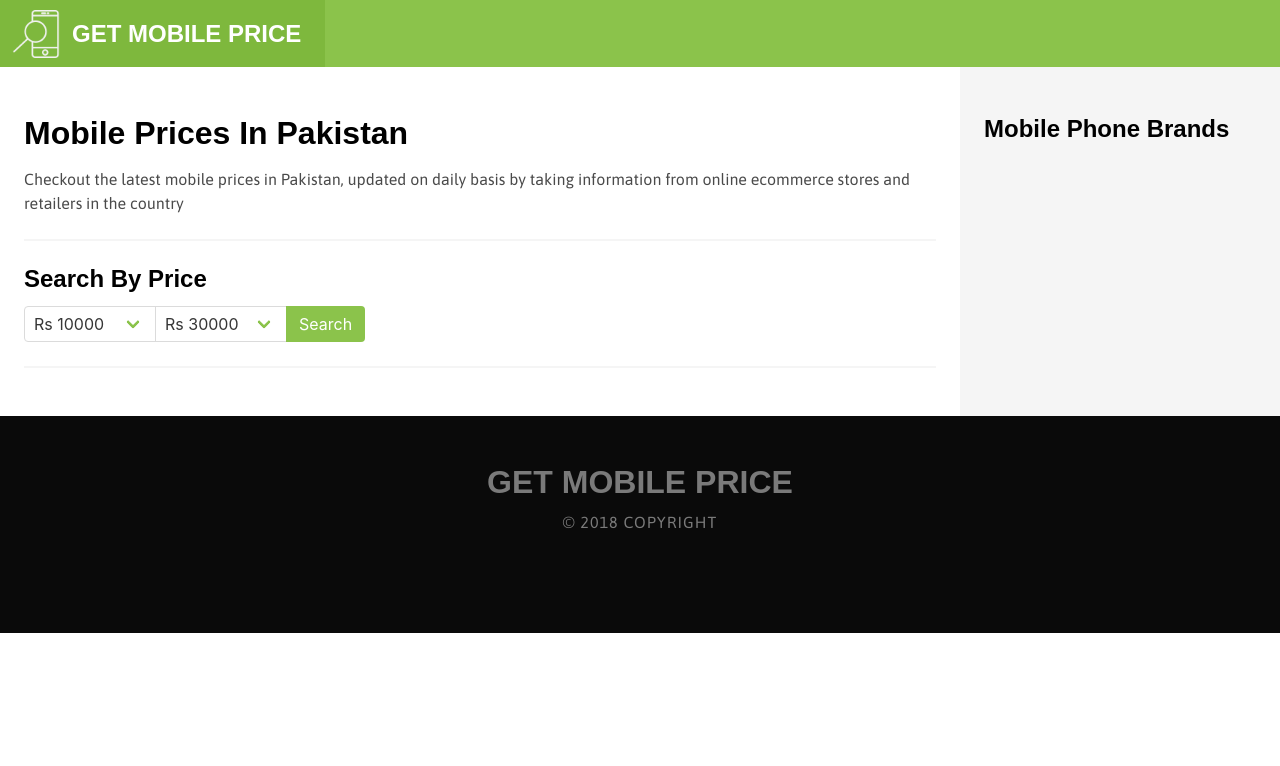
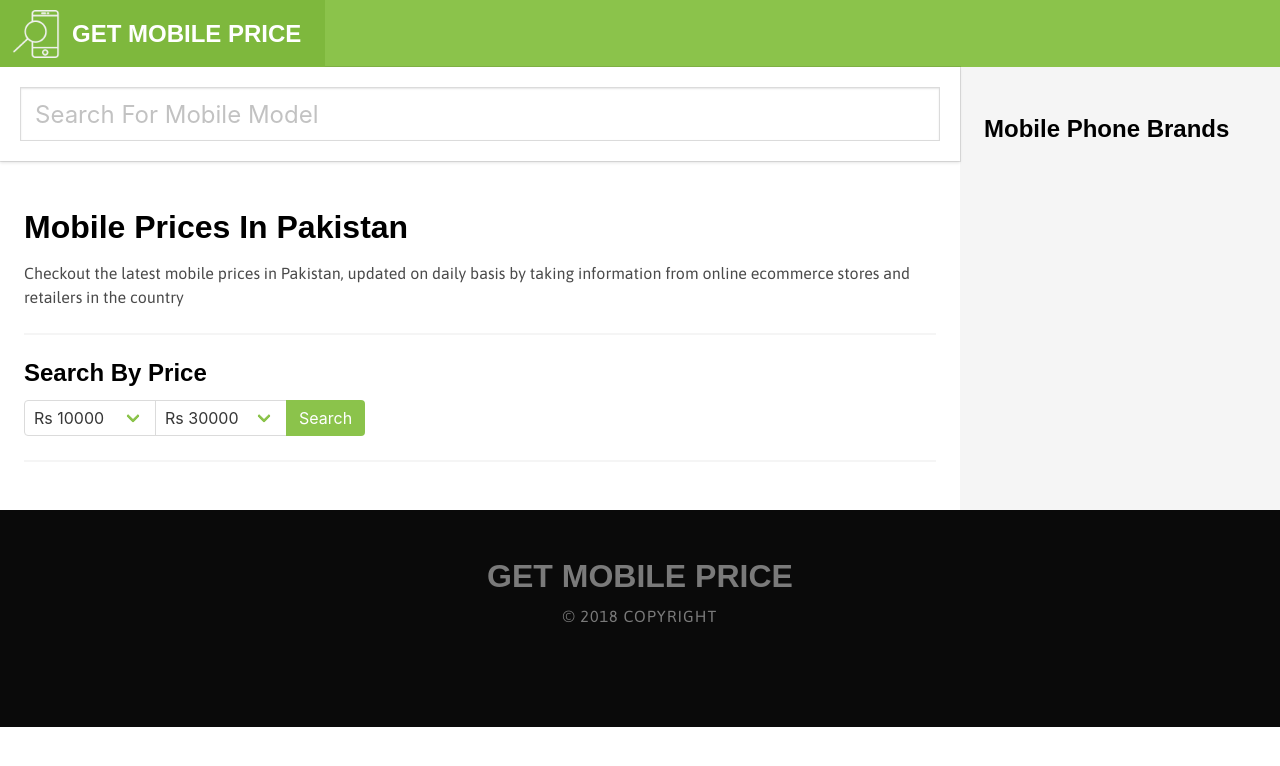
Before and after one commit to saqibrauf/gmt, a Django app: page / in a window 1280 px wide. Shown: the top 766 px of the page. Run offline with Django 3.2, Linux system fonts and the light colour scheme; data that the repository does not hold is empty; some libraries are stand-ins or nearby versions; some web fonts are replaced.

Commit message:
SearchBar

```diff
--- a/assets/css/styles.css
+++ b/assets/css/styles.css
@@ -55,6 +55,13 @@ b, strong {
 	height: 100%;
 }
 
+.scrollToTop{
+    position:fixed;
+    bottom:25px;
+    right:25px;
+    display:none;
+}
+
 @media screen and (min-width: 1088px) {
 	.container.is-fluid {
 	    margin-left: 0px;
--- a/mprices/views.py
+++ b/mprices/views.py
@@ -1,6 +1,7 @@
 from django.shortcuts import render, HttpResponse
 from django.shortcuts import get_object_or_404
 from .models import Location, Brand, Phone
+from django.urls import reverse
 
 def index(request):
 	if request.POST:
@@ -50,19 +51,24 @@ def phone(request, slug, location):
 	return render(request, 'mprices/phone-detail.html', context)
 
 #AJAX Call for Phone Model
-import json
+from django.http import JsonResponse
+def get_phone(request):
+	results = []
+	if request.GET:
+		query = request.GET.get('term')
+		if query:
+			p_model = Phone.objects.filter(phone_model__icontains=query)
 
-def get_phone(request):
-	if request.GET:
-		query = request.GET.get('term', '')
-		p_model = Phone.objects.filter(phone_model__icontains=query)
-		results = []
-		for p in p_model:
-			model_json = {}
-			model_json = p.phone_model
-			results.append(model_json)
-		data = json.dumps(results)
+			for p in p_model:
+				url = reverse('phone', kwargs={'slug': p.phone_model_slug, 'location': 'pakistan'})
+				model_json = {
+					'url' : url,
+					'model' : p.phone_model,
+				}
+				results.append(model_json)
+
+	data = results
+	if data:
+		return JsonResponse(data,safe=False)
 	else:
-		data = 'fail'
-	mimetype = 'application/json'
-	return HttpResponse(data, mimetype)
+		return JsonResponse('none', safe=False)
--- a/templates/base.html
+++ b/templates/base.html
@@ -14,7 +14,6 @@
     <meta name="news_keywords" content="{% block 'news' %}{% endblock %}">
     <meta name="description" content="{% block 'description' %}{% endblock %}">
     <link href="https://fonts.googleapis.com/css?family=Asap:400,600|Asap+Condensed:700" rel="stylesheet">
-    <!--link rel="stylesheet" href="https://use.fontawesome.com/releases/v5.0.13/css/all.css" integrity="sha384-DNOHZ68U8hZfKXOrtjWvjxusGo9WQnrNx2sqG0tfsghAvtVlRW3tvkXWZh58N9jp" crossorigin="anonymous"-->
     <link rel="icon" href="{% static 'images/frame.png' %}" type="image/png">
     <link rel="stylesheet" href="https://ajax.googleapis.com/ajax/libs/jqueryui/1.11.4/themes/smoothness/jquery-ui.css">
     <link rel="stylesheet" href="{% static 'css/bulma.css' %}">
@@ -45,24 +44,26 @@
 </script>
 </head>
 
-<body class="content has-background-white">
+<body class="content has-background-white is-marginless">
 
 
     {% include 'navbar.html' %}
 
-<div class="notification is-black is-radiusless is-marginless is-hidden" style="padding: 1.25rem !important">
-    <div class="ui-widget control">
-      <label class="label is-hidden" for="phones">Places: </label>
-      <input class="input is-large" id="phones" placeholder="Search For Mobile Model">
-    </div>
-</div>
-
     <header>{% block 'above_content' %}{% endblock %}</header>
-
 
     <div id="content" class="container is-fluid" style="padding: 0;">
         <div class="columns is-desktop is-paddingless is-marginless">
             <div class="column is-9-desktop is-paddingless is-marginless">
+                <div class="box is-radiusless is-marginless" style="position: relative;">
+                    <div class="control">
+                        <input class="input is-large" id="phones" placeholder="Search For Mobile Model" style="border-radius: 0;">
+                    </div>
+                    <div id="search" class="notification is-radiusless is-hidden" style="position: absolute; z-index: 99; right: 1.25rem; left: 1.25rem;">
+                        <button class="delete is-large"></button>
+
+                    </div>
+                </div>
+
                 <main class="section">
                     {% block 'content' %}{% endblock %}
                 </main>
@@ -76,7 +77,7 @@
             </div>
         </div>
     </div>
-
+    <a href="#" class="scrollToTop button is-medium is-primary">Scroll To Top</a>
 {% block 'below_content' %}{% endblock %}
 
 <footer id="footer" class="footer has-background-black">
@@ -87,27 +88,57 @@
 </footer>
 
 <script src="https://ajax.googleapis.com/ajax/libs/jquery/3.3.1/jquery.min.js"></script>
-<script src="https://ajax.googleapis.com/ajax/libs/jqueryui/1.11.4/jquery-ui.min.js"></script>
 <script type="text/javascript" src="{% static 'js/main.js' %}"></script>
 <script type="text/javascript" src="//s7.addthis.com/js/300/addthis_widget.js#pubid=ra-5b7eae997ddf8392"></script>
+<script type="text/javascript">
+    $(document).ready(function(){
 
-<script>
-
-    $(function() {
-        $("#phones").autocomplete({
-            source: "/get_phone/",
-            select: function (event, ui) {
-                AutoCompleteSelectHandler(event, ui)
+        //Ajax call to search phone models
+        $('#phones').keyup(function(){
+            var term = $('#phones').val();
+            $.get({
+                url: '{% url 'get_phone' %}',
+                data: {
+                  'term': term
                 },
-            minLength: 2,
+                dataType: 'json',
+                success: function (data) {
+                    if (data != 'none') {
+                        $('#search p').empty();
+                        $('#search').removeClass('is-hidden');
+                        $.each(data, function(i, v) {
+                            var html = '<p class="is-marginless"><a href="' + v.url + '">' + v.model + '</a></p>'
+                            $('#search').append(html);
+                        });
+                    } else {
+                        $('#search').addClass('is-hidden');
+                    }
+                }
             });
         });
 
-  function AutoCompleteSelectHandler(event, ui)
-      {
-        var selectedObj = ui.item;
+        //Check to see if the window is top if not then display button
+        $(window).scroll(function(){
+            if ($(this).scrollTop() > 100) {
+                $('.scrollToTop').fadeIn();
+            } else {
+                $('.scrollToTop').fadeOut();
             }
+        });
 
+        //Click event to scroll to top
+        $('.scrollToTop').click(function(){
+            $('html, body').animate({scrollTop : 0},800);
+            return false;
+        });
+
+        $('.delete').click(function(){
+            $('#search').addClass('is-hidden');
+            $('#search p').empty();
+            $('#phones').val('');
+        });
+
+    });
 </script>
 
   {% block 'scripts' %}{% endblock %}
```
Lines whose indentation alone changed are shown as unchanged.
